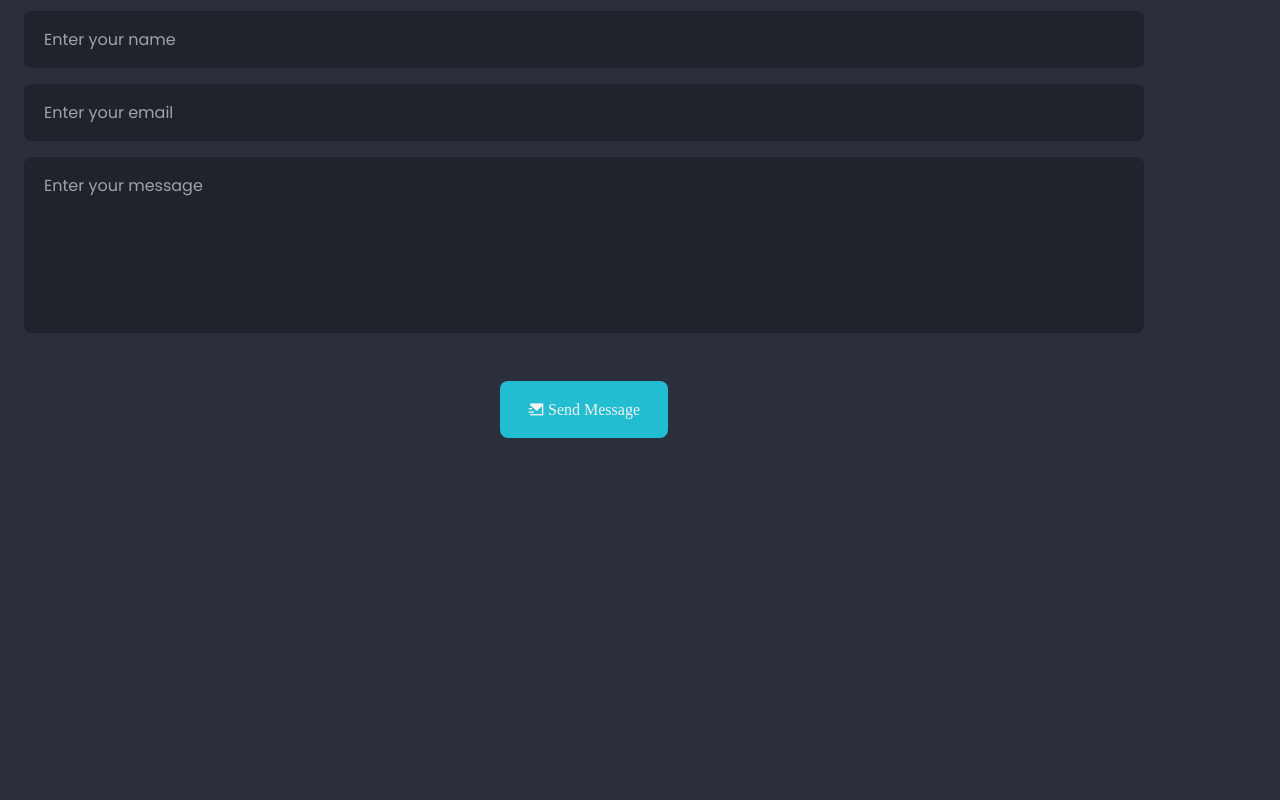
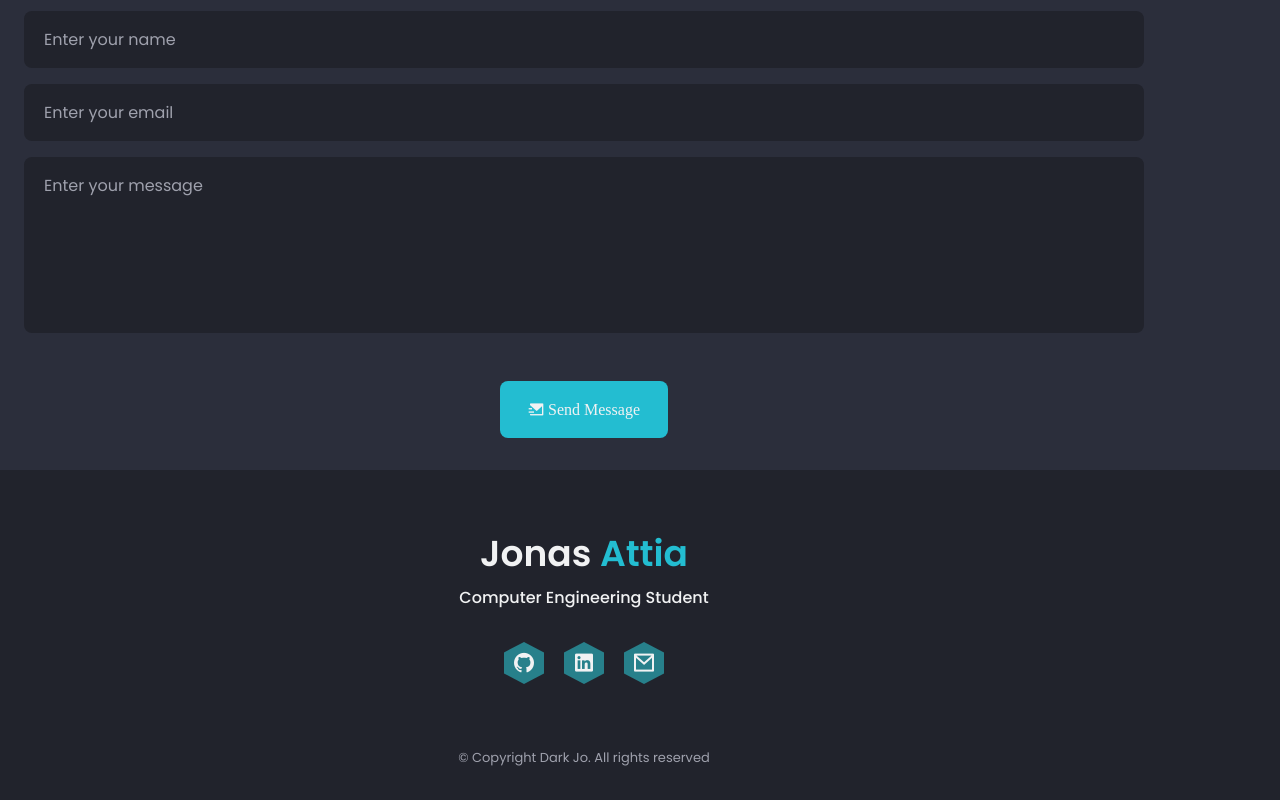
Before and after one commit to jojoatt/portfolio, a plain HTML site: page index.html in a window 1280 px wide. Shown: the part 3842-4642 px from the top of the page. Before the commit the page ends 4312 px from the top, so only its background shows below. Drawn offline with nearby package versions, Linux system fonts and the light colour scheme.

Commit message:
(feat): footer part done

```diff
--- a/assets/css/styles.css
+++ b/assets/css/styles.css
@@ -521,3 +521,53 @@ svg {
   font-size: var(--small-font-size);
   color: var(--title-color);
 }
+
+/*=============== FOOTER ===============*/
+.footer {
+  background-color: var(--container-color);
+  padding-block: 3.5rem 2rem;
+}
+
+.footer__container {
+  row-gap: 2rem;
+  text-align: center;
+}
+
+.footer__title {
+  font-size: var(--h1-font-size);
+  font-weight: var(--font-semi-bold);
+  margin-bottom: 0.25rem;
+}
+
+.footer__title span {
+  color: var(--first-color);
+}
+
+.footer__education {
+  font-size: var(--normal-font-size);
+}
+
+.footer__social {
+  display: flex;
+  justify-content: center;
+  column-gap: 1.25rem;
+}
+
+.footer__social-link {
+  display: flex;
+  background-color: var(--first-color-alt);
+  padding: 0.5rem;
+  color: var(--title-color);
+  font-size: 1.5rem;
+  clip-path: polygon(50% 0%, 100% 25%, 100% 75%, 50% 100%, 0% 75%, 0% 25%);
+  transition: transform 0.4s;
+}
+
+.footer__social-link:hover {
+  transform: translateY(-0.25rem);
+}
+
+.footer__copy {
+  font-size: var(--smaller-font-size);
+  margin-top: 2rem;
+}
--- a/index.html
+++ b/index.html
@@ -540,6 +540,38 @@
     </section>
   </main>
 
+  <!--==================== FOOTER ====================-->
+  <footer class="footer">
+    <div class="footer__container container grid">
+      <div>
+        <h1 class="footer__title">
+          Jonas <span>Attia</span>
+        </h1>
+
+        <h2 class="footer__education">
+          Computer Engineering Student
+        </h2>
+      </div>
+
+      <div class="footer__social">
+        <a href="https://github.com/jojoatt" target="_blank" class="footer__social-link">
+          <i class="ri-github-fill"></i>
+        </a>
+
+        <a href="https://www.linkedin.com/in/jonas-attia-671090264/" target="_blank" class="footer__social-link">
+          <i class="ri-linkedin-box-fill"></i>
+        </a>
+
+        <a href="mailto:voiture1997@live.fr" target="#blank" class="footer__social-link">
+          <i class="ri-mail-line"></i>
+        </a>
+      </div>
+
+      <span class="footer__copy">
+        &#169; Copyright Dark Jo. All rights reserved
+      </span>
+    </div>
+  </footer>
 </body>
 
 </html>
```
